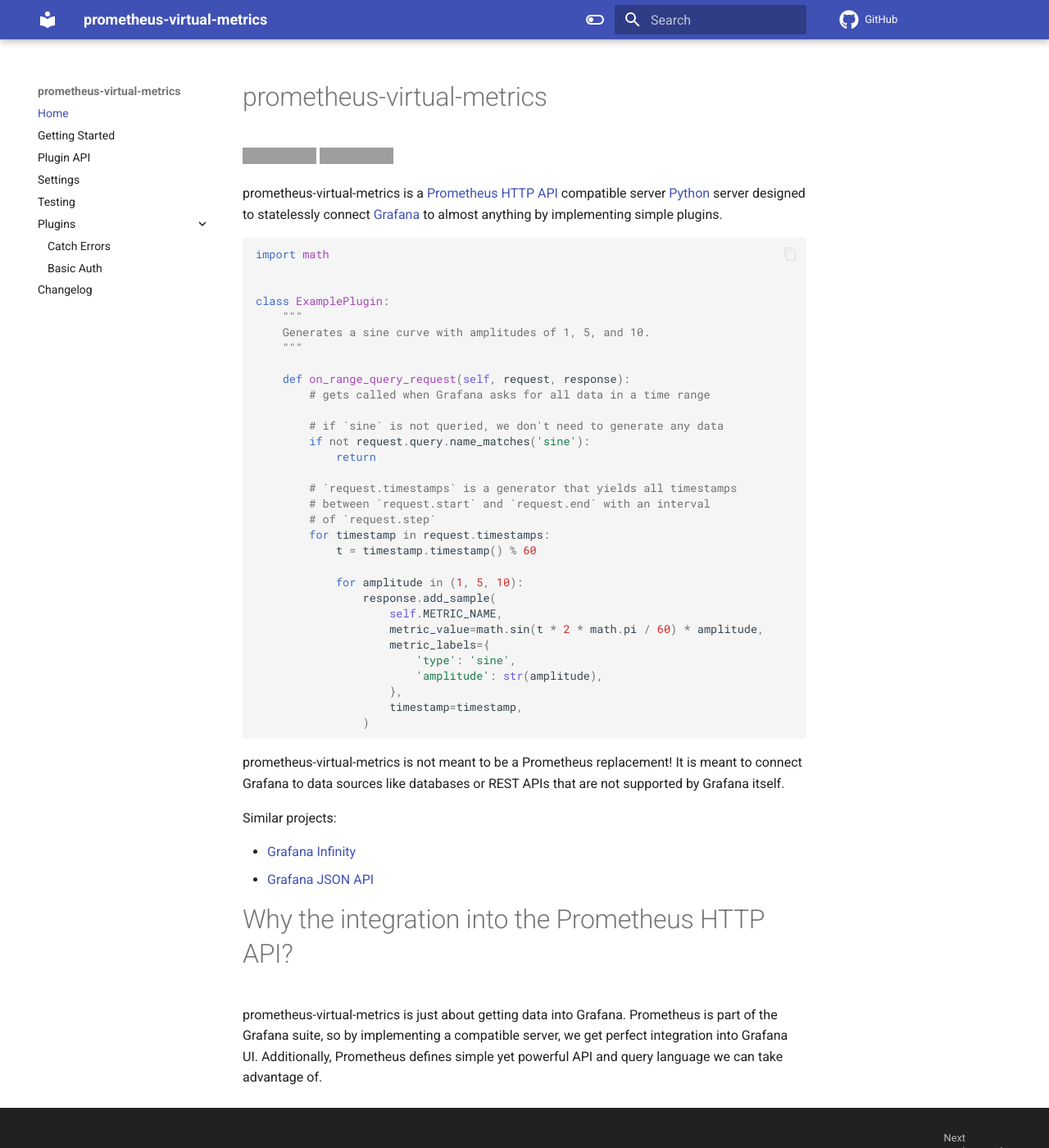
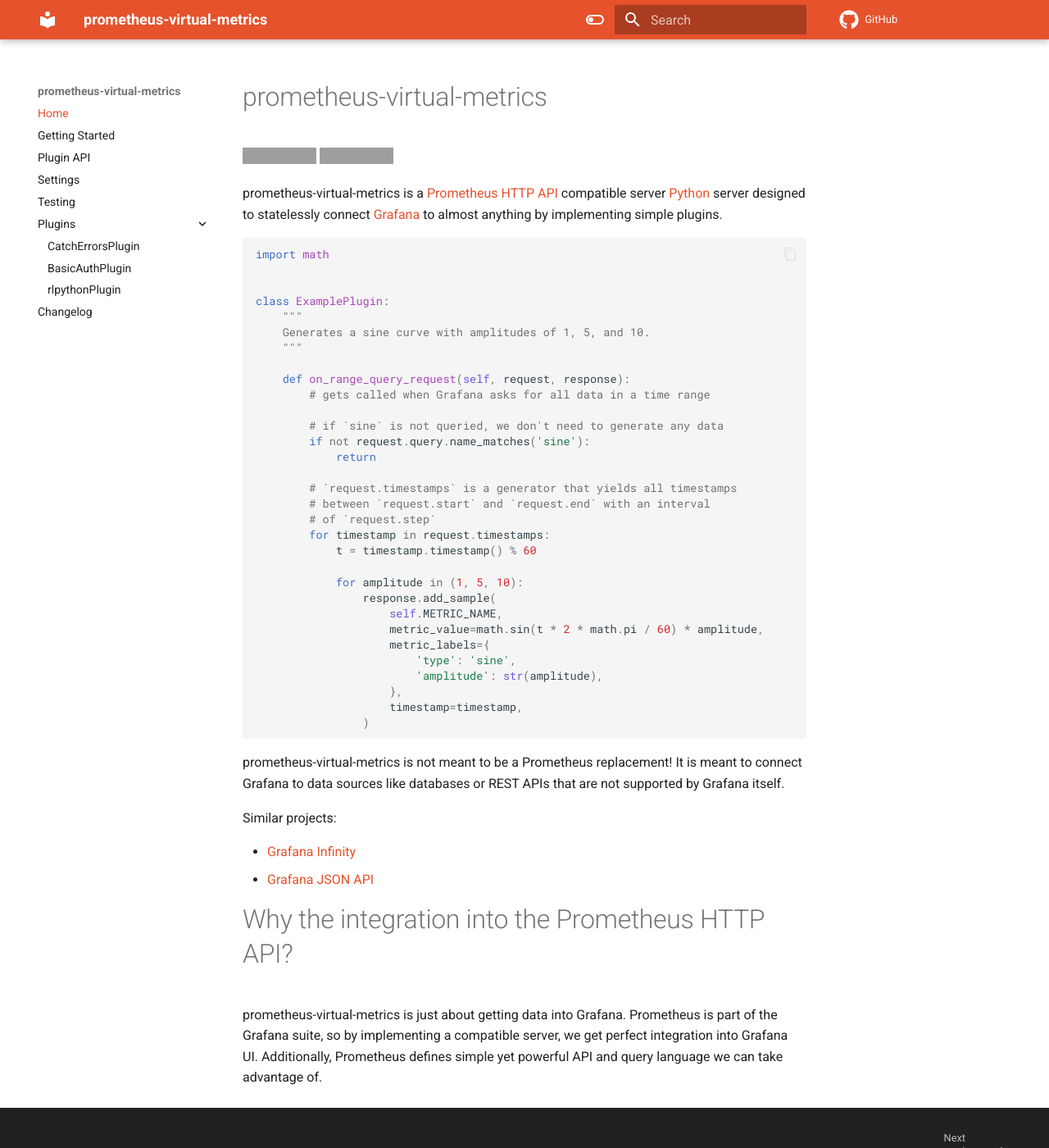
Before and after one commit to fscherf/prometheus-virtual-metrics, an MkDocs documentation site: the page built from doc/docs/index.md, in a window 1280 px wide and 1400 px high. Shown: the whole window at 82% size. Built offline with MkDocs 1.6.1 and Material for MkDocs 9.7.7, drawn with Linux system fonts in a browser that asks for light colours; comment, search, counter and statistics services are not loaded; grey boxes are pictures that could not be loaded.

Commit message:
doc: mkdocs: change colorscheme to prometheus color
Signed-off-by: Florian Scherf <mail@florianscherf.de>

```diff
--- /dev/null
+++ b/doc/docs/stylesheets/extra.css
@@ -0,0 +1,6 @@
+:root {
+  --md-primary-fg-color: #e6522c;
+  --md-primary-fg-color--light: #e6522c;
+  --md-primary-fg-color--dark: #e6522c;
+  --md-accent-fg-color: #e6522c;
+}
--- a/doc/mkdocs.yml
+++ b/doc/mkdocs.yml
@@ -13,7 +13,8 @@
     # light
     - media: "(prefers-color-scheme: light)"
       scheme: default
-      primary: indigo
+      primary: custom
+      accent: custom
 
       toggle:
         icon: material/toggle-switch-off-outline
@@ -22,12 +23,12 @@
     # dark
     - media: "(prefers-color-scheme: dark)"
       scheme: slate
-      primary: indigo
+      primary: custom
+      accent: custom
 
       toggle:
         icon: material/toggle-switch
         name: Switch to light mode
-
 
   features:
     - navigation.instant
@@ -37,6 +38,9 @@
     - navigation.footer
     - navigation.expand
     - content.code.copy
+
+extra_css:
+  - stylesheets/extra.css
 
 plugins:
   - search
@@ -67,7 +71,8 @@
   - "Testing": testing.md
 
   - Plugins:
-    - "Catch Errors": plugins/catch-errors.md
-    - "Basic Auth": plugins/basic-auth.md
+    - "CatchErrorsPlugin": plugins/catch-errors.md
+    - "BasicAuthPlugin": plugins/basic-auth.md
+    - "rlpythonPlugin": plugins/rlpython.md
 
   - "Changelog": changelog.md
```
